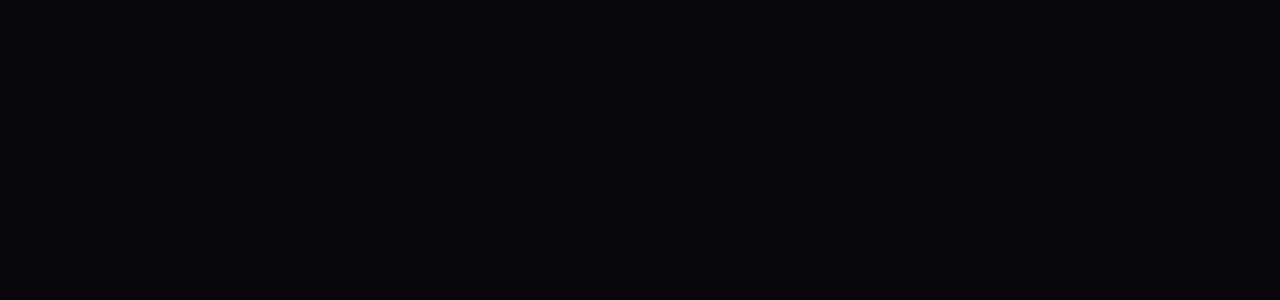
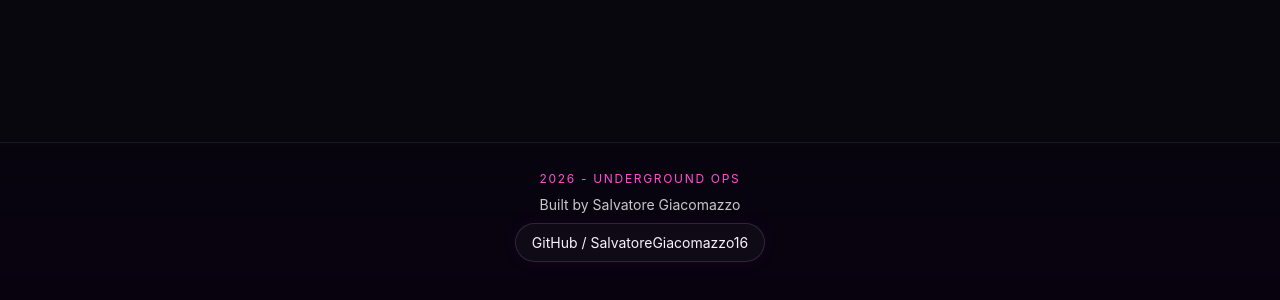
Before and after one commit to SalvatoreGiacomazzo16/underground_ops-welcome-page, a React (Vite) app: page / in a window 1280 px wide. Shown: the part 3082-3382 px from the top of the page. Before the commit the page ends 3224 px from the top, so only its background shows below. Built offline with nearby package versions, Linux system fonts and the light colour scheme; no server answers.

Commit message:
added footer

```diff
--- /dev/null
+++ b/src/components/Footer.tsx
@@ -0,0 +1,63 @@
+export default function Footer() {
+    return (
+        <footer
+            style={{
+                width: "100%",
+                padding: "28px 20px 40px",
+                borderTop: "1px solid rgba(255,255,255,0.08)",
+                background:
+                    "linear-gradient(180deg, rgba(8,0,16,0.35) 0%, rgba(8,0,16,0.7) 100%)",
+            }}
+        >
+            <div
+                style={{
+                    maxWidth: 1280,
+                    margin: "0 auto",
+                    display: "flex",
+                    flexDirection: "column",
+                    gap: 10,
+                    alignItems: "center",
+                    textAlign: "center",
+                }}
+            >
+                <div
+                    style={{
+                        fontSize: 12,
+                        letterSpacing: "0.14em",
+                        textTransform: "uppercase",
+                        color: "#ff4fd8",
+                    }}
+                >
+                    2026 - Underground Ops
+                </div>
+
+                <div
+                    style={{
+                        fontSize: 14,
+                        color: "rgba(255,255,255,0.78)",
+                    }}
+                >
+                    Built by Salvatore Giacomazzo
+                </div>
+
+                <a
+                    href="https://github.com/SalvatoreGiacomazzo16"
+                    target="_blank"
+                    rel="noreferrer"
+                    style={{
+                        fontSize: 14,
+                        color: "#f7f2ff",
+                        textDecoration: "none",
+                        border: "1px solid rgba(255,255,255,0.12)",
+                        borderRadius: 999,
+                        padding: "10px 16px",
+                        background: "rgba(255,255,255,0.03)",
+                        boxShadow: "0 0 16px rgba(209,0,255,0.08)",
+                    }}
+                >
+                    GitHub / SalvatoreGiacomazzo16
+                </a>
+            </div>
+        </footer>
+    );
+}
--- a/src/pages/Home.tsx
+++ b/src/pages/Home.tsx
@@ -4,6 +4,7 @@
 import InfoSection from "../components/features/InfoSection";
 import AccessPortal from "../components/features/AccessPortal";
 import WizardSection from "../components/TimelineWizard/WizardSection";
+import Footer from "../components/Footer";
 
 const Home = () => {
     return (
@@ -17,6 +18,8 @@
             </MotionSection>
 
             <AccessPortal />
+
+            <Footer />
         </Layout>
     );
 };
```
